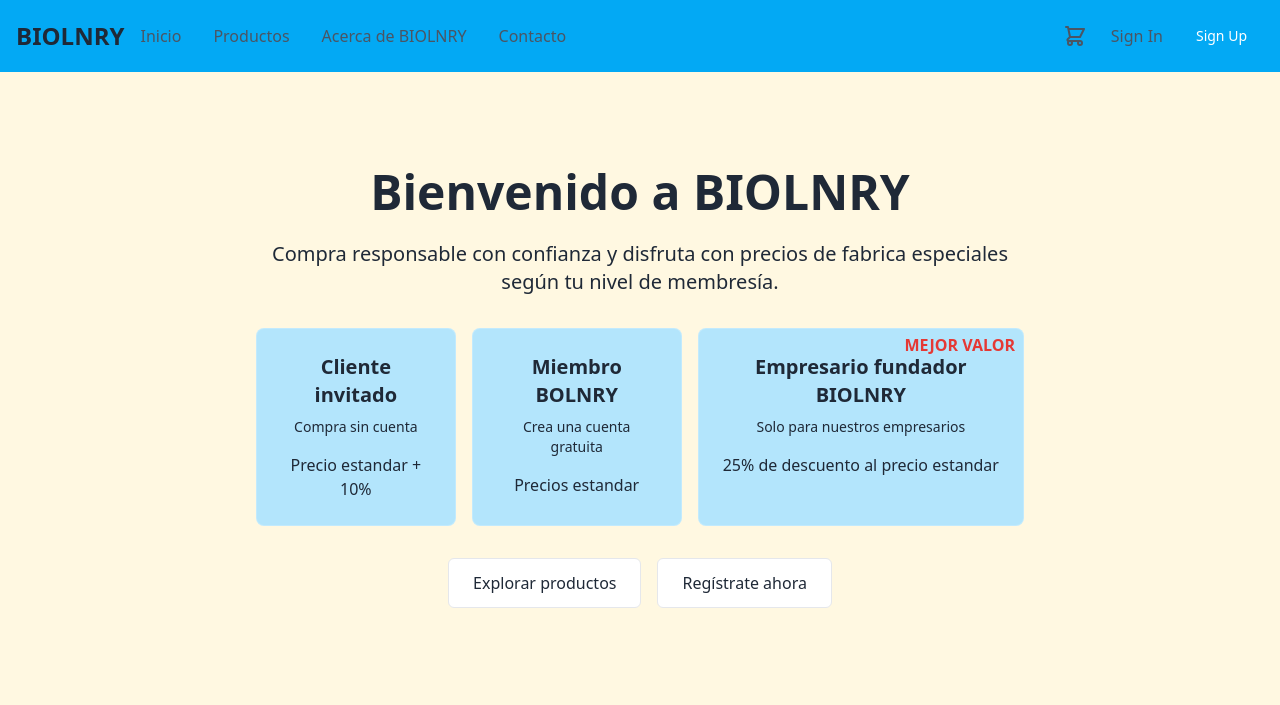
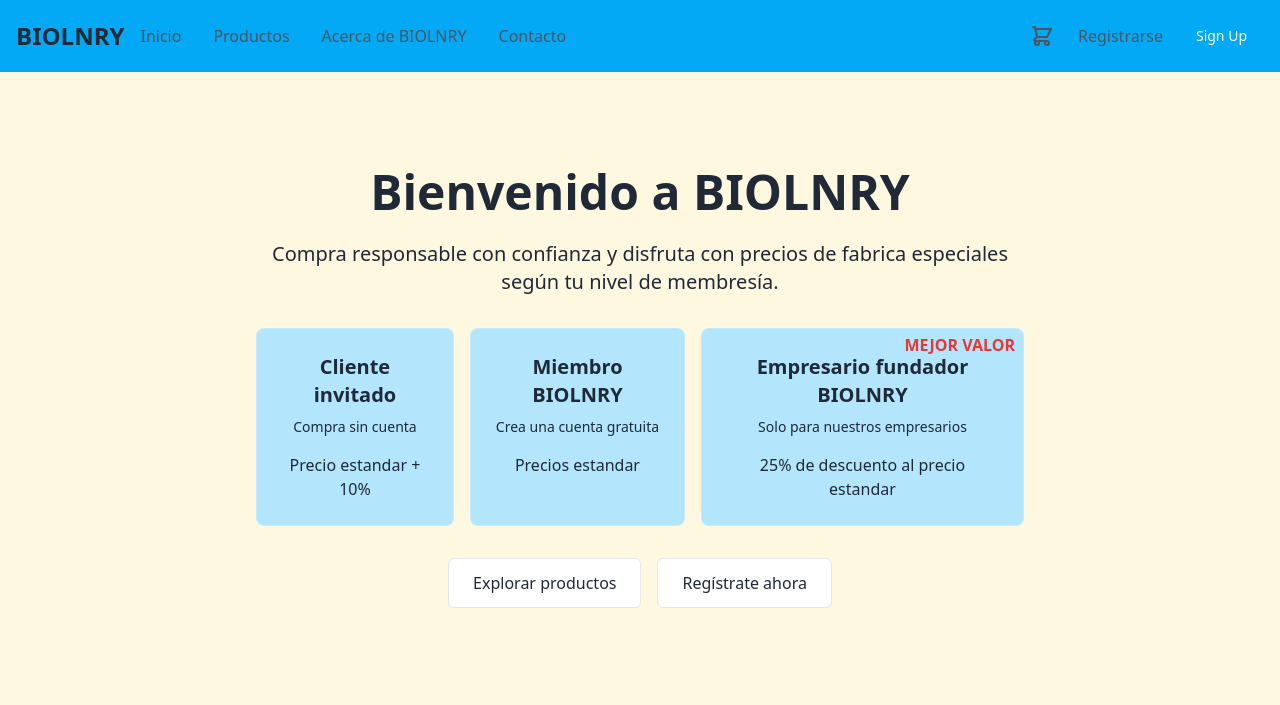
Before and after one commit to ApoptsJoh39/BIOLNRY, a Django app: page / in a window 1280 px wide. Shown: the top 705 px of the page. Run offline with Django 5.2, Linux system fonts and the light colour scheme; data that the repository does not hold is empty; some libraries are stand-ins or nearby versions.

Commit message:
PruebadespuesdefallareldominiocorrigiendoBasesobre inicio de sesion y registrodelapartedearriba

```diff
--- a/templates/base.html
+++ b/templates/base.html
@@ -57,15 +57,15 @@
                                 </svg>
                             </button>
                             <div x-show="open" @click.away="open = false" class="absolute right-0 mt-2 w-48 bg-white rounded-md shadow-lg py-1 z-10">
-                                <a href="{% url 'order_list' %}" class="block px-4 py-2 text-sm text-gray-700 hover:bg-gray-100">My Orders</a>
+                                <a href="{% url 'order_list' %}" class="block px-4 py-2 text-sm text-gray-700 hover:bg-gray-100">Mis pedidos</a>
                                 <form method="post" action="{% url 'account_logout' %}">
                                     {% csrf_token %}
-                                    <button type="submit" class="block w-full text-left px-4 py-2 text-sm text-gray-700 hover:bg-gray-100">Sign Out</button>
+                                    <button type="submit" class="block w-full text-left px-4 py-2 text-sm text-gray-700 hover:bg-gray-100">Iniciar sesión</button>
                                 </form>
                             </div>
                         </div>
                     {% else %}
-                        <a href="{% url 'account_login' %}" class="text-gray-600 hover:text-primary-600 font-medium">Sign In</a>
+                        <a href="{% url 'account_login' %}" class="text-gray-600 hover:text-primary-600 font-medium">Registrarse</a>
                         <a href="{% url 'account_signup' %}" class="inline-flex items-center justify-center px-4 py-2 border border-transparent text-sm font-medium rounded-md text-white bg-primary-600 hover:bg-primary-700 focus:outline-none focus:ring-2 focus:ring-offset-2 focus:ring-primary-500">
                             Sign Up
                         </a>
@@ -122,7 +122,7 @@
                 </div>
 
                 <div>
-                    <h3 class="text-lg font-semibold mb-4">Quick Links</h3>
+                    <h3 class="text-lg font-semibold mb-4">Enlaces rápidos</h3>
                     <ul class="space-y-2">
                         <li><a href="{% url 'home' %}" class="text-gray-400 hover:text-white">Inicio</a></li>
                         <li><a href="{% url 'product_list' %}" class="text-gray-400 hover:text-white">Productos</a></li>
--- a/templates/pages/home.html
+++ b/templates/pages/home.html
@@ -63,7 +63,7 @@
                     </div>
 
                     <div class="bg-lightblue-200  bg-opacity-10 rounded-lg p-6 text-center backdrop-filter backdrop-blur-sm border border-white border-opacity-20">
-                        <h3 class="text-xl font-semibold mb-2">Miembro BOLNRY</h3>
+                        <h3 class="text-xl font-semibold mb-2">Miembro BIOLNRY</h3>
                         <p class="text-sm mb-4">Crea una cuenta gratuita</p>
                         <p class="font-medium">Precios estandar</p>
                     </div>
```
